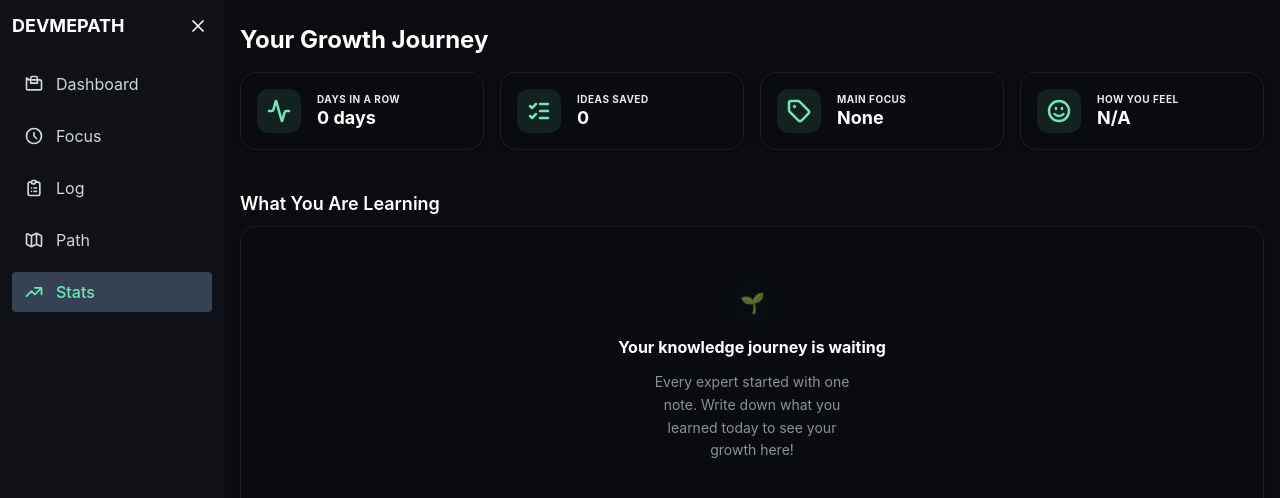
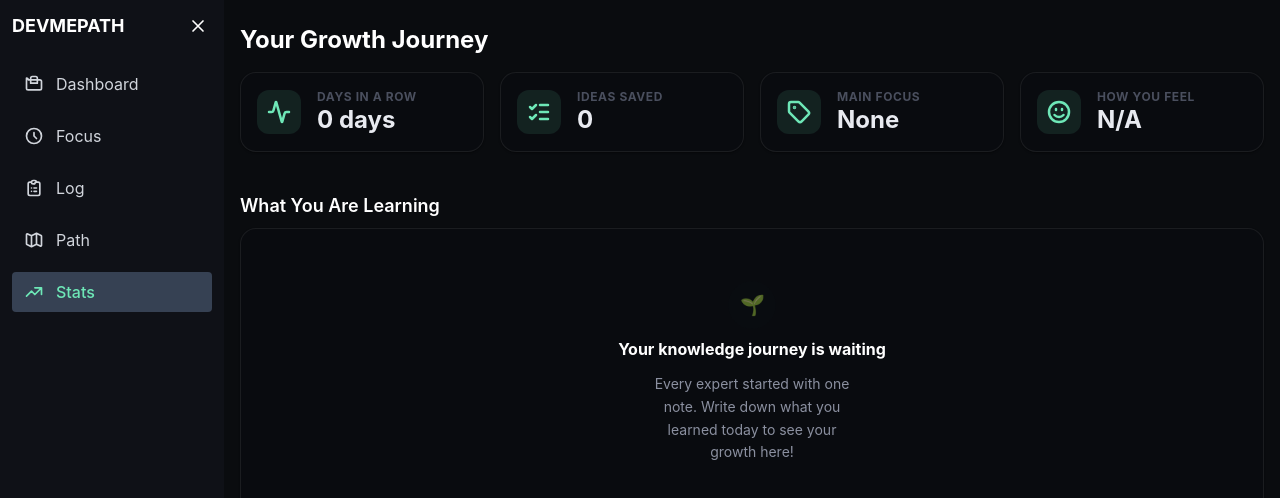
Before and after one commit to BesufikadHosiso/LevelGit, a React (Vite) app: page /stats in a window 1280 px wide. Shown: the top 498 px of the page. Built offline with nearby package versions, Linux system fonts and the light colour scheme.

Commit message:
refactor(StatCardComponents): fix the size of the texts by scaling up text sizes based on the icon size

```diff
--- a/src/components/features/StatCards.jsx
+++ b/src/components/features/StatCards.jsx
@@ -24,8 +24,8 @@ const StatCards = () => {
                     <Activity size={24} strokeWidth={2.5} />
                 </div>
                 <div>
-                    <p className="text-[10px] font-bold uppercase tracking-wider text-muted-foreground">Days in a Row</p>
-                    <h2 className="text-lg font-bold text-white leading-tight">
+                    <p className="text-xs font-bold uppercase tracking-wider text-ghost">Days in a Row</p>
+                    <h2 className="text-2xl font-bold text-[#e8eaf0] leading-tight">
                         {state.streak} {state.streak === 1 ? 'day' : 'days'}
                     </h2>
                 </div>
@@ -37,8 +37,8 @@ const StatCards = () => {
                     <ListChecks size={24} strokeWidth={2.5} />
                 </div>
                 <div>
-                    <p className="text-[10px] font-bold uppercase tracking-wider text-muted-foreground">Ideas Saved</p>
-                    <h2 className="text-lg font-bold text-white leading-tight">{state.logEntries.length}</h2>
+                    <p className="text-xs font-bold uppercase tracking-wider text-ghost">Ideas Saved</p>
+                    <h2 className="text-2xl font-bold text-[#e8eaf0] leading-tight">{state.logEntries.length}</h2>
                 </div>
             </Card>
 
@@ -48,8 +48,8 @@ const StatCards = () => {
                     <Tag size={24} strokeWidth={2.5} />
                 </div>
                 <div>
-                    <p className="text-[10px] font-bold uppercase tracking-wider text-muted-foreground">Main Focus</p>
-                    <h2 className="text-lg font-bold text-white leading-tight truncate max-w-20" title={mostUsedTag}>
+                    <p className="text-xs font-bold uppercase tracking-wider text-ghost">Main Focus</p>
+                    <h2 className="text-2xl font-bold text-[#e8eaf0] leading-tight truncate max-w-20" title={mostUsedTag}>
                         {mostUsedTag}
                     </h2>
                 </div>
@@ -61,8 +61,8 @@ const StatCards = () => {
                     <Smile size={24} strokeWidth={2.5} />
                 </div>
                 <div>
-                    <p className="text-[10px] font-bold uppercase tracking-wider text-muted-foreground">How You Feel</p>
-                    <h2 className="text-lg font-bold text-white leading-tight">{state.mood || 'N/A'}</h2>
+                    <p className="text-xs font-bold uppercase tracking-wider text-ghost">How You Feel</p>
+                    <h2 className="text-2xl font-bold text-[#e8eaf0] leading-tight">{state.mood || 'N/A'}</h2>
                 </div>
             </Card>
         </div>
--- a/src/components/features/StatSummary.jsx
+++ b/src/components/features/StatSummary.jsx
@@ -8,29 +8,29 @@ const StatSummary = () => {
       <div className="grid grid-cols-1 md:grid-cols-3 gap-4">
         <div className="p-4 bg-surface rounded-card flex items-center gap-4 border border-border/50">
           <div className="p-2.5 bg-streak/10 rounded-xl text-streak">
-            <Activity size={20} />
+            <Activity size={20} strokeWidth={2.5} />
           </div>
           <div>
-            <p className="text-[10px] font-bold uppercase tracking-wider text-muted-foreground">Days in a Row</p>
-            <h2 className="text-lg font-bold text-white">{state.streak || 0} {state.streak === 1 ? 'day' : 'days'}</h2>
+            <p className="text-xs font-bold uppercase tracking-wider text-ghost">Days in a Row</p>
+            <h2 className="text-2xl font-bold text-[#e8eaf0]">{state.streak || 0} {state.streak === 1 ? 'day' : 'days'}</h2>
           </div>
         </div>
         <div className="p-4 bg-surface rounded-card flex items-center gap-4 border border-border/50">
           <div className="p-2.5 bg-streak/10 rounded-xl text-streak">
-            <ListChecks size={20} />
+            <ListChecks size={20} strokeWidth={2.5} />
           </div>
           <div>
-            <p className="text-[10px] font-bold uppercase tracking-wider text-muted-foreground">Total Lessons</p>
-            <h2 className="text-lg font-bold text-white">{state.logEntries.length}</h2>
+            <p className="text-xs font-bold uppercase tracking-wider text-ghost">Total Lessons</p>
+            <h2 className="text-2xl font-bold text-[#e8eaf0]">{state.logEntries.length}</h2>
           </div>
         </div>
         <div className="p-4 bg-surface rounded-card flex items-center gap-4 border border-border/50">
           <div className="p-2.5 bg-streak/10 rounded-xl text-streak">
-            <CheckCircle size={20} />
+            <CheckCircle size={20} strokeWidth={2.5} />
           </div>
           <div>
-            <p className="text-[10px] font-bold uppercase tracking-wider text-muted-foreground">Goals Found</p>
-            <h2 className="text-lg font-bold text-white">{state.tasks.length}</h2>
+            <p className="text-xs font-bold uppercase tracking-wider text-ghost">Goals Found</p>
+            <h2 className="text-2xl font-bold text-[#e8eaf0]">{state.tasks.length}</h2>
           </div>
         </div>
       </div>
```
